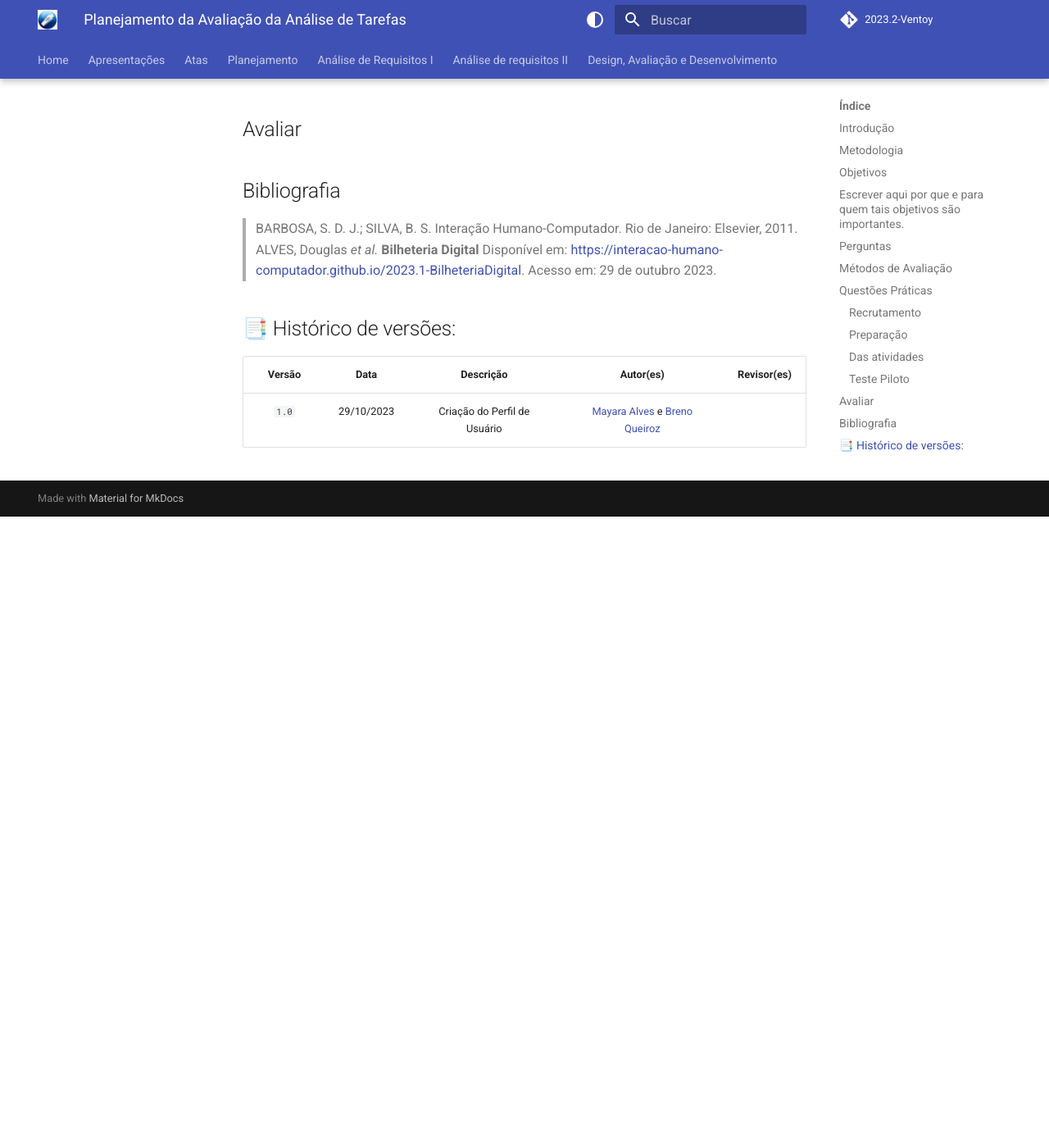
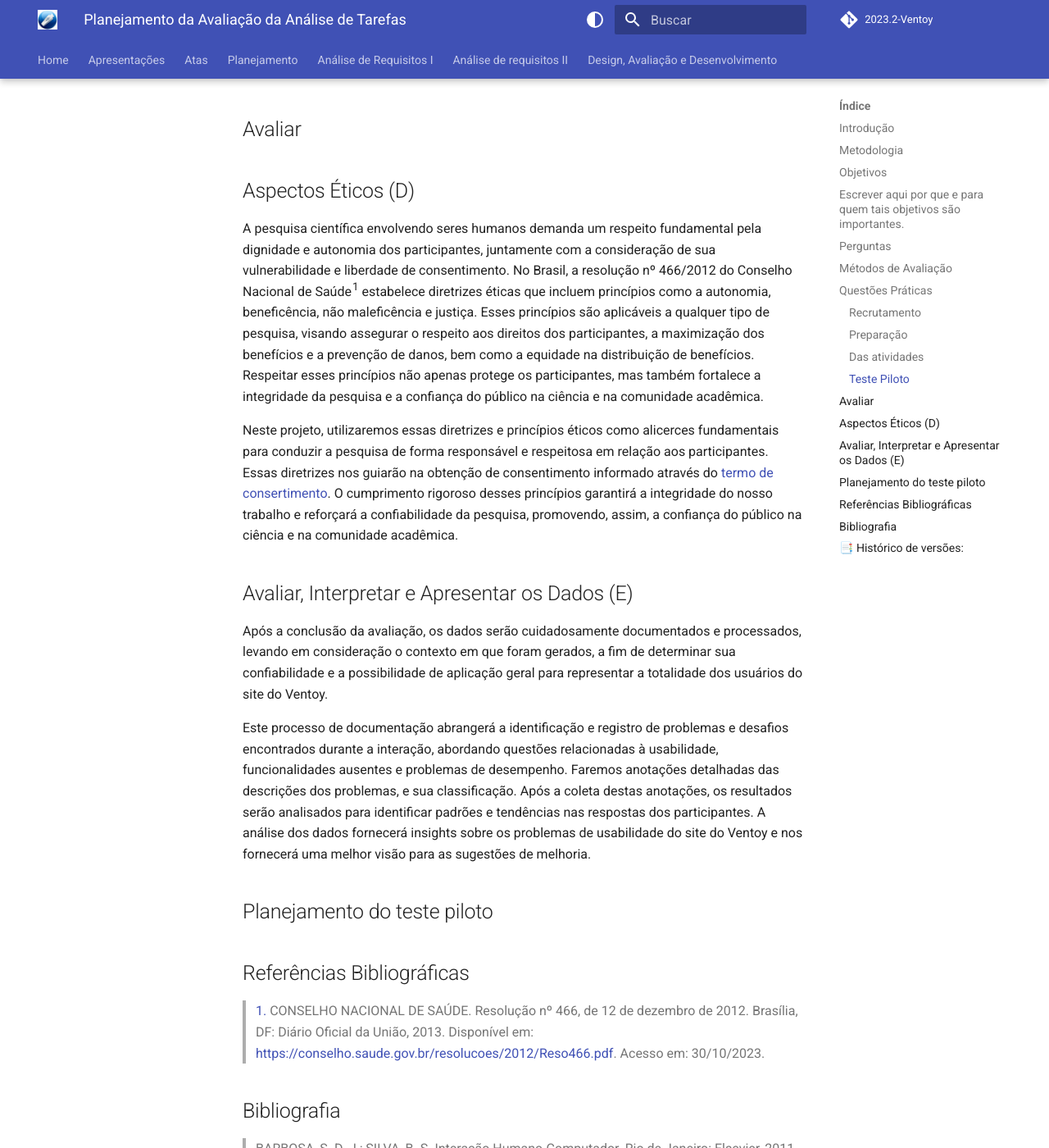
Before and after one commit to Interacao-Humano-Computador/2023.2-Ventoy, an MkDocs documentation site: the page built from docs/DAD/nivel1/AnaliseTarefas/planejamento.md, in a window 1280 px wide and 1400 px high, scrolled down 2121 px. Shown: the whole window at 82% size. Built offline with MkDocs 1.6.1 and Material for MkDocs 9.7.7, drawn with Linux system fonts in a browser that asks for light colours; comment, search, counter and statistics services are not loaded; before the commit the page ends 2751 px from its top, so only the background shows below that; some of the changed text lies outside the part shown.

Commit message:
Update planejamento.md

```diff
--- a/docs/DAD/nivel1/AnaliseTarefas/planejamento.md
+++ b/docs/DAD/nivel1/AnaliseTarefas/planejamento.md
@@ -78,6 +78,27 @@ para cada avaliação por propotipação em papel.
 
 ## Avaliar
 
+## Aspectos Éticos (D)
+
+A pesquisa científica envolvendo seres humanos demanda um respeito fundamental pela dignidade e autonomia dos participantes, juntamente com a consideração de sua vulnerabilidade e liberdade de consentimento. No Brasil, a resolução nº 466/2012 do Conselho Nacional de Saúde^1^ estabelece diretrizes éticas que incluem princípios como a autonomia, beneficência, não maleficência e justiça. Esses princípios são aplicáveis a qualquer tipo de pesquisa, visando assegurar o respeito aos direitos dos participantes, a maximização dos benefícios e a prevenção de danos, bem como a equidade na distribuição de benefícios. Respeitar esses princípios não apenas protege os participantes, mas também fortalece a integridade da pesquisa e a confiança do público na ciência e na comunidade acadêmica.
+
+Neste projeto, utilizaremos essas diretrizes e princípios éticos como alicerces fundamentais para conduzir a pesquisa de forma responsável e respeitosa em relação aos participantes. Essas diretrizes nos guiarão na obtenção de consentimento informado através do [termo de consertimento](../../../../analisedetarefas/aspectosEticos). O cumprimento rigoroso desses princípios garantirá a integridade do nosso trabalho e reforçará a confiabilidade da pesquisa, promovendo, assim, a confiança do público na ciência e na comunidade acadêmica.
+
+## Avaliar, Interpretar e Apresentar os Dados (E)
+
+Após a conclusão da avaliação, os dados serão cuidadosamente documentados e processados, levando em consideração o contexto em que foram gerados, a fim de determinar sua confiabilidade e a possibilidade de aplicação geral para representar a totalidade dos usuários do site do Ventoy.
+
+Este processo de documentação abrangerá a identificação e registro de problemas e desafios encontrados durante a interação, abordando questões relacionadas à usabilidade, funcionalidades ausentes e problemas de desempenho. Faremos anotações detalhadas das descrições dos problemas, e sua classificação. Após a coleta destas anotações, os resultados serão analisados para identificar padrões e tendências nas respostas dos participantes. A análise dos dados fornecerá insights sobre os problemas de usabilidade do site do Ventoy e nos fornecerá uma melhor visão para as sugestões de melhoria.
+
+## Planejamento do teste piloto
+
+
+
+## Referências Bibliográficas
+
+> <a id="REF1" href="#anchor_1">1.</a> CONSELHO NACIONAL DE SAÚDE. Resolução nº 466, de 12 de dezembro de 2012. Brasília, DF: Diário Oficial da União, 2013. Disponível em: <https://conselho.saude.gov.br/resolucoes/2012/Reso466.pdf>. Acesso em: 30/10/2023.
+
+
 ## Bibliografia
 > BARBOSA, S. D. J.; SILVA, B. S. Interação Humano-Computador. Rio de Janeiro: Elsevier, 2011.<br/>
 > ALVES, Douglas *et al.* **Bilheteria Digital** Disponível em: <https://interacao-humano-computador.github.io/2023.1-BilheteriaDigital>. Acesso em: 29 de outubro 2023.
```
Also changed, not shown: other parts of docs/DAD/nivel1/AnaliseTarefas/planejamento.md (+2 -2 lines).
